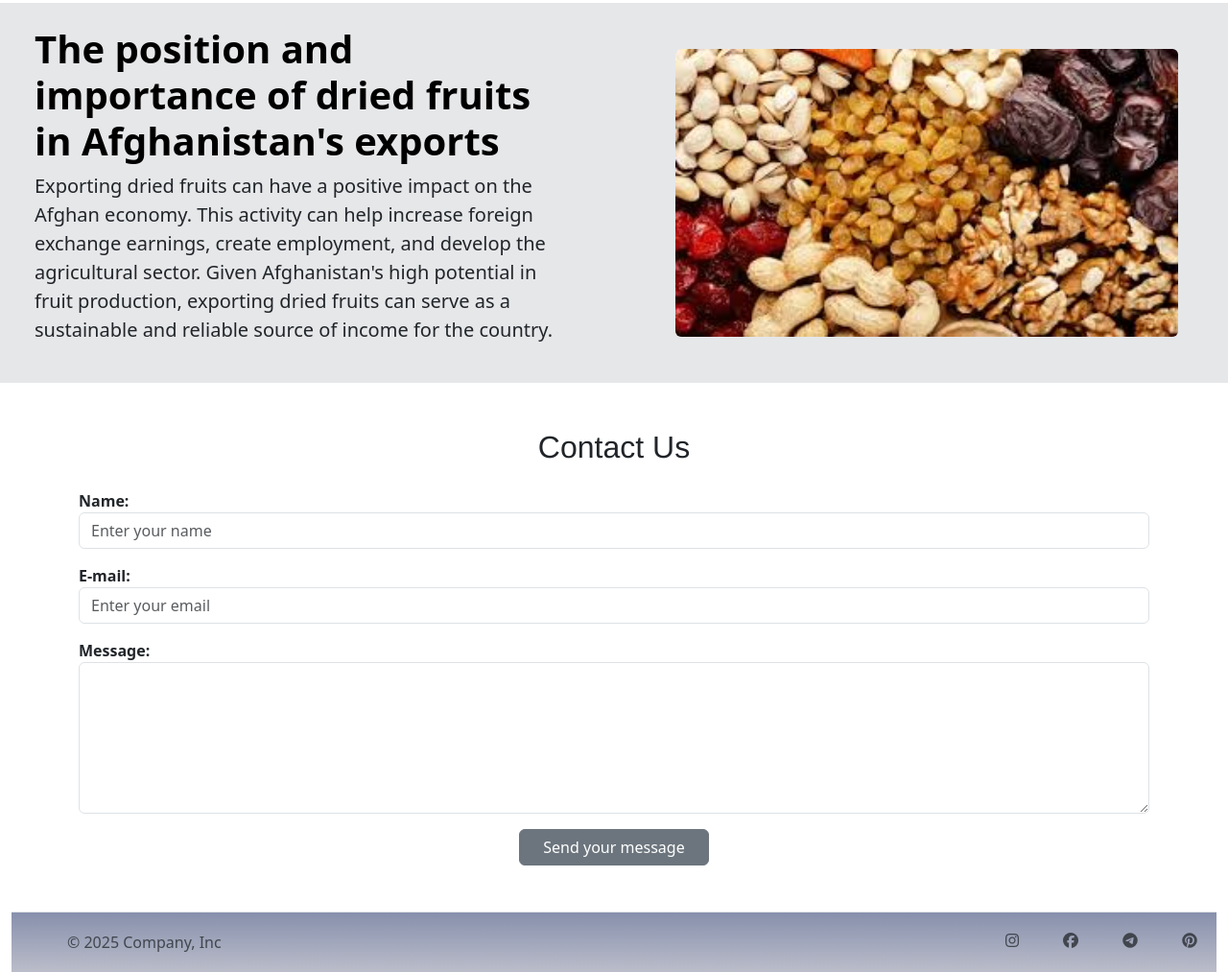
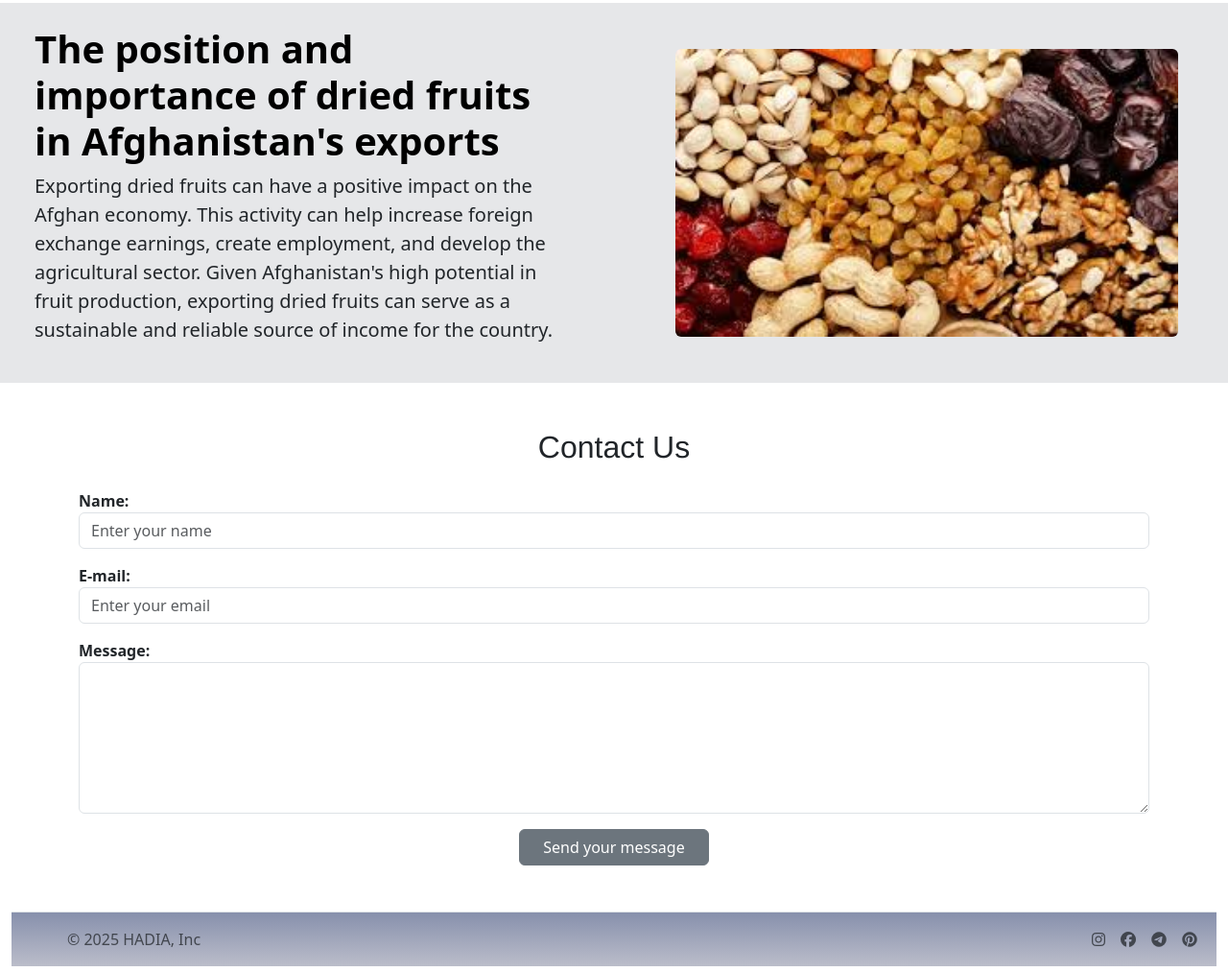
Before and after one commit to Hanife-h/bootstrap-assignment, a plain HTML site: page index.html in a window 1280 px wide. Shown: the part 3228-4241 px from the top of the page at 96% size. Drawn offline with nearby package versions, Linux system fonts and the light colour scheme; files that its build step writes are made by us from their sources.

Commit message:
Add files via upload

```diff
--- a/index.html
+++ b/index.html
@@ -8,7 +8,7 @@
     <link rel="shortcut icon" href="./image/favicon_io/favicon.ico" type="image/x-icon">
     <link href="https://cdn.jsdelivr.net/npm/bootstrap@5.3.7/dist/css/bootstrap.min.css" rel="stylesheet" integrity="sha384-LN+7fdVzj6u52u30Kp6M/trliBMCMKTyK833zpbD+pXdCLuTusPj697FH4R/5mcr" crossorigin="anonymous">
     <link rel="stylesheet" href="css/style.css">
-    <link rel="stylesheet" href="css/fontawesome-free-6.7.2-web/css/all.css">
+    <link rel="stylesheet" href="./fontawesome-free-6.7.2-web/css/all.min.css">
 </head>
 <body>
     <nav class="navbar navbar-default navbar-expand-lg navbar-light bg-light hero">
@@ -234,13 +234,13 @@
                 <a href="/" class="mb-3 me-2 mb-md-0 text-body-secondary text-decoration-none lh-1" aria-label="Bootstrap">
                      <svg class="bi" width="30" height="24" aria-hidden="true"><use xlink:href="#bootstrap"></use></svg>
                     </a>
-                    <span class="mb-3 mb-md-0 text-body-secondary">© 2025 Company, Inc</span>
+                    <span class="mb-3 mb-md-0 text-body-secondary">© 2025 HADIA, Inc</span>
                  </div>
                   <ul class="nav col-md-4 justify-content-end list-unstyled d-flex">
-                    <li class="ms-3"><a class="text-body-secondary" href="https://www.instagram.com/" aria-label="Instagram" target="_blank"><svg class="bi" width="30" height="30" aria-hidden="true"><use xlink:href="#instagram"></use></svg><i class="fa-brands fa-instagram"></i></a></li>
-                    <li class="ms-3"><a class="text-body-secondary" href="https://www.facebook.com/?locale=fa_IR" aria-label="Facebook" target="_blank"><svg class="bi" width="30" height="30"><use xlink:href="#facebook"></use></svg><i class="fa-brands fa-facebook"></i></a></li>
-                    <li class="ms-3"><a class="text-body-secondary" href="https://www.facebook.com/?locale=fa_IR" aria-label="Facebook" target="_blank"><svg class="bi" width="30" height="30"><use xlink:href="#facebook"></use></svg><i class="fa-brands fa-telegram"></i></a></li>
-                    <li class="ms-3"><a class="text-body-secondary" href="https://www.facebook.com/?locale=fa_IR" aria-label="Facebook" target="_blank"><svg class="bi" width="30" height="30"><use xlink:href="#facebook"></use></svg><i class="fa-brands fa-pinterest"></i></a></li>
+                    <li class="ms-3"><a class="text-body-secondary" href="https://www.instagram.com/" aria-label="Instagram" target="_blank"><i class="fa-brands fa-instagram"></i></a></li>
+                    <li class="ms-3"><a class="text-body-secondary" href="https://www.facebook.com/?locale=fa_IR" aria-label="Facebook" target="_blank"><i class="fa-brands fa-facebook"></i></a></li>
+                    <li class="ms-3"><a class="text-body-secondary" href="https://telegram.org/" aria-label="Telegram" target="_blank"><i class="fa-brands fa-telegram"></i></a></li>
+                    <li class="ms-3"><a class="text-body-secondary" href="https://www.pinterest.com/" aria-label="Pinterest" target="_blank"><i class="fa-brands fa-pinterest"></i></a></li>
                  </ul>
                 </footer>
    </div>
```
